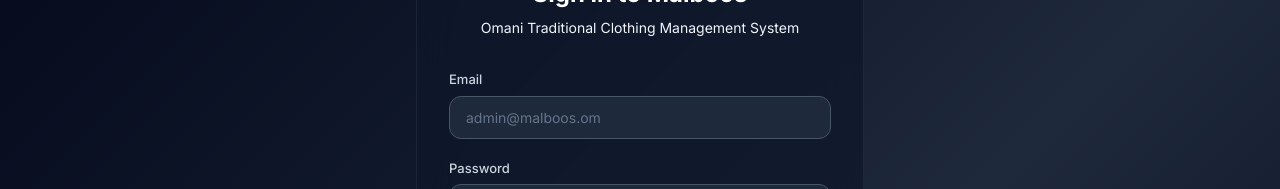
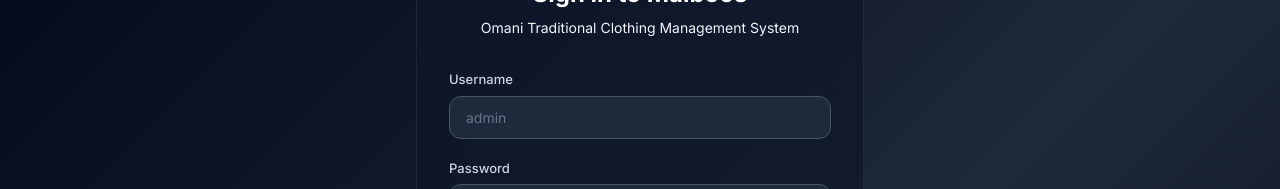
Before and after one commit to abdulmajeedalbarhi/malboos, a Next.js app: page /en/login in a window 1280 px wide. Shown: the part 285-474 px from the top of the page. Built offline with nearby package versions, Linux system fonts and the light colour scheme; no server answers.

Commit message:
feat: migrate to username login & restrict user/branch management

```diff
--- a/src/app/[locale]/(dashboard)/settings/page.tsx
+++ b/src/app/[locale]/(dashboard)/settings/page.tsx
@@ -33,10 +33,14 @@ export default function SettingsPage() {
     const [loadingUsers, setLoadingUsers] = useState(true);
     const [showAddUser, setShowAddUser] = useState(false);
     const [editingUserId, setEditingUserId] = useState<string | null>(null);
-    const [newUser, setNewUser] = useState({ full_name: "", email: "", password: "", phone: "", role: "cashier", branch_id: "" });
+    const [newUser, setNewUser] = useState({ full_name: "", username: "", password: "", phone: "", role: "cashier", branch_id: "" });
     const [editUser, setEditUser] = useState<any>({});
     const [saving, setSaving] = useState(false);
     const [successMsg, setSuccessMsg] = useState("");
+
+    // Branches state
+    const [showAddBranch, setShowAddBranch] = useState(false);
+    const [newBranch, setNewBranch] = useState({ name: "", name_ar: "", phone: "", address: "" });
 
     // Fetch user profiles
     const fetchUsers = async () => {
@@ -63,8 +67,9 @@ export default function SettingsPage() {
             );
 
             // 2. Sign up the user in Supabase Auth
+            const syntheticEmail = `${newUser.username.trim().toLowerCase()}@malboos.local`;
             const { data: authData, error: authError } = await tempClient.auth.signUp({
-                email: newUser.email,
+                email: syntheticEmail,
                 password: newUser.password,
             });
 
@@ -97,7 +102,7 @@ export default function SettingsPage() {
             }
 
             setShowAddUser(false);
-            setNewUser({ full_name: "", email: "", password: "", phone: "", role: "cashier", branch_id: "" });
+            setNewUser({ full_name: "", username: "", password: "", phone: "", role: "cashier", branch_id: "" });
             showSuccess(locale === "ar" ? "تم إضافة المستخدم بنجاح" : "User added successfully");
             fetchUsers();
         } catch (err: any) {
@@ -127,6 +132,23 @@ export default function SettingsPage() {
         await supabase.from("user_profiles").delete().eq("id", id);
         showSuccess(locale === "ar" ? "تم حذف المستخدم" : "User deleted");
         fetchUsers();
+    };
+
+    const handleAddBranch = async (e: React.FormEvent) => {
+        e.preventDefault();
+        setSaving(true);
+        try {
+            const { error } = await supabase.from("branches").insert(newBranch);
+            if (error) throw error;
+            setShowAddBranch(false);
+            setNewBranch({ name: "", name_ar: "", phone: "", address: "" });
+            showSuccess(locale === "ar" ? "تم إضافة الفرع بنجاح" : "Branch added successfully");
+            window.location.reload();
+        } catch (err: any) {
+            console.error(err);
+            alert(locale === "ar" ? "خطأ: " + err.message : "Error: " + err.message);
+        }
+        setSaving(false);
     };
 
     const openEdit = (user: any) => {
@@ -196,9 +218,11 @@ export default function SettingsPage() {
                                     <Shield size={20} style={{ color: "var(--color-brand-400)" }} />
                                     {locale === "ar" ? "المستخدمون والصلاحيات" : "Users & Permissions"}
                                 </h2>
+                                {profile?.role === "admin" && (
                                     <button className="btn btn-primary" onClick={() => setShowAddUser(true)}>
                                         <UserPlus size={16} /> {locale === "ar" ? "إضافة مستخدم" : "Add User"}
                                     </button>
+                                )}
                             </div>
 
                             {loadingUsers ? (
@@ -236,10 +260,12 @@ export default function SettingsPage() {
                                                             </div>
                                                         </div>
                                                         <div className="flex gap-1">
+                                                            {(profile?.role === "admin" || isCurrentUser) && (
                                                                 <button onClick={() => openEdit(user)} className="p-1.5 rounded-lg" style={{ background: "var(--color-surface-700)" }}>
                                                                     <Pencil size={13} style={{ color: "var(--color-brand-400)" }} />
                                                                 </button>
-                                                            {!isCurrentUser && (
+                                                            )}
+                                                            {profile?.role === "admin" && !isCurrentUser && (
                                                                 <button onClick={() => handleDeleteUser(user.id)} className="p-1.5 rounded-lg" style={{ background: "var(--color-surface-700)" }}>
                                                                     <Trash2 size={13} style={{ color: "#f87171" }} />
                                                                 </button>
@@ -295,8 +321,8 @@ export default function SettingsPage() {
                                                     <input className="input" dir="ltr" value={newUser.phone} onChange={(e) => setNewUser({ ...newUser, phone: e.target.value })} /></div>
                                             </div>
                                             <div className="grid grid-cols-2 gap-3">
-                                                <div><label className="label">{locale === "ar" ? "البريد الإلكتروني" : "Email"}</label>
-                                                    <input type="email" dir="ltr" className="input" value={newUser.email} onChange={(e) => setNewUser({ ...newUser, email: e.target.value })} required /></div>
+                                                <div><label className="label">{locale === "ar" ? "اسم المستخدم" : "Username"}</label>
+                                                    <input type="text" dir="ltr" className="input" value={newUser.username} onChange={(e) => setNewUser({ ...newUser, username: e.target.value })} required /></div>
                                                 <div><label className="label">{locale === "ar" ? "كلمة المرور" : "Password"}</label>
                                                     <input type="password" dir="ltr" className="input" minLength={6} value={newUser.password} onChange={(e) => setNewUser({ ...newUser, password: e.target.value })} required /></div>
                                             </div>
@@ -333,10 +359,17 @@ export default function SettingsPage() {
                     {/* ====== Shop Info ====== */}
                     {activeSection === "shop" && (
                         <div className="space-y-4">
+                            <div className="flex items-center justify-between">
                                 <h2 className="text-lg font-semibold text-white flex items-center gap-2">
                                     <Building2 size={20} style={{ color: "var(--color-brand-400)" }} />
                                     {locale === "ar" ? "معلومات المتجر والفروع" : "Shop & Branches"}
                                 </h2>
+                                {(profile?.role === "admin" || profile?.role === "owner") && (
+                                    <button className="btn btn-primary btn-sm" onClick={() => setShowAddBranch(true)}>
+                                        <Plus size={16} /> {locale === "ar" ? "إضافة فرع" : "Add Branch"}
+                                    </button>
+                                )}
+                            </div>
                             {branches && branches.length > 0 ? (
                                 <div className="space-y-3">
                                     {branches.map((branch: any) => (
@@ -354,6 +387,39 @@ export default function SettingsPage() {
                                 </div>
                             ) : (
                                 <div className="card text-center py-8"><p className="text-sm" style={{ color: "var(--color-surface-400)" }}>{locale === "ar" ? "لا توجد فروع" : "No branches"}</p></div>
+                            )}
+
+                            {/* Add Branch Modal */}
+                            {showAddBranch && (
+                                <div className="fixed inset-0 z-50 flex items-center justify-center p-4" style={{ background: "rgba(0,0,0,0.6)" }} onClick={() => setShowAddBranch(false)}>
+                                    <div className="glass rounded-2xl p-6 w-full max-w-lg max-h-[85vh] overflow-y-auto animate-fade-in" onClick={(e) => e.stopPropagation()}>
+                                        <div className="flex items-center justify-between mb-5">
+                                            <h2 className="text-lg font-bold text-white">{locale === "ar" ? "إضافة فرع جديد" : "Add New Branch"}</h2>
+                                            <button onClick={() => setShowAddBranch(false)}><X size={20} style={{ color: "var(--color-surface-400)" }} /></button>
+                                        </div>
+                                        <form onSubmit={handleAddBranch} className="space-y-4">
+                                            <div className="grid grid-cols-2 gap-3">
+                                                <div><label className="label">{locale === "ar" ? "اسم الفرع (إنجليزي)" : "Branch Name (En)"}</label>
+                                                    <input className="input" dir="ltr" value={newBranch.name} onChange={(e) => setNewBranch({ ...newBranch, name: e.target.value })} required /></div>
+                                                <div><label className="label">{locale === "ar" ? "اسم الفرع (عربي)" : "Branch Name (Ar)"}</label>
+                                                    <input className="input" dir="rtl" value={newBranch.name_ar} onChange={(e) => setNewBranch({ ...newBranch, name_ar: e.target.value })} required /></div>
+                                            </div>
+                                            <div className="grid grid-cols-2 gap-3">
+                                                <div><label className="label">{locale === "ar" ? "الهاتف" : "Phone"}</label>
+                                                    <input className="input" dir="ltr" value={newBranch.phone} onChange={(e) => setNewBranch({ ...newBranch, phone: e.target.value })} required /></div>
+                                                <div><label className="label">{locale === "ar" ? "العنوان" : "Address"}</label>
+                                                    <input className="input" value={newBranch.address} onChange={(e) => setNewBranch({ ...newBranch, address: e.target.value })} required /></div>
+                                            </div>
+                                            <div className="flex gap-3 pt-2">
+                                                <button type="submit" className="btn btn-primary flex-1" disabled={saving}>
+                                                    {saving ? <Loader2 size={16} className="animate-spin" /> : <Plus size={16} />}
+                                                    {locale === "ar" ? "إضافة وحفظ" : "Add Branch"}
+                                                </button>
+                                                <button type="button" onClick={() => setShowAddBranch(false)} className="btn btn-secondary">{locale === "ar" ? "إلغاء" : "Cancel"}</button>
+                                            </div>
+                                        </form>
+                                    </div>
+                                </div>
                             )}
                         </div>
                     )}
--- a/src/app/[locale]/login/page.tsx
+++ b/src/app/[locale]/login/page.tsx
@@ -13,7 +13,7 @@ export default function LoginPage() {
     const router = useRouter();
     const { signIn } = useAuth();
 
-    const [email, setEmail] = useState("");
+    const [username, setUsername] = useState("");
     const [password, setPassword] = useState("");
     const [showPassword, setShowPassword] = useState(false);
     const [error, setError] = useState("");
@@ -26,7 +26,8 @@ export default function LoginPage() {
         setError("");
         setIsLoading(true);
 
-        const { error: signInError } = await signIn(email, password);
+        const syntheticEmail = `${username.trim().toLowerCase()}@malboos.local`;
+        const { error: signInError } = await signIn(syntheticEmail, password);
 
         if (signInError) {
             setError(t("auth.loginError"));
@@ -102,18 +103,18 @@ export default function LoginPage() {
                     {/* Login Form */}
                     <form onSubmit={handleSubmit} className="space-y-5">
                         <div>
-                            <label htmlFor="email" className="label">
-                                {t("auth.email")}
+                            <label htmlFor="username" className="label">
+                                {locale === "ar" ? "اسم المستخدم" : "Username"}
                             </label>
                             <input
-                                id="email"
-                                type="email"
-                                value={email}
-                                onChange={(e) => setEmail(e.target.value)}
+                                id="username"
+                                type="text"
+                                value={username}
+                                onChange={(e) => setUsername(e.target.value)}
                                 className="input"
-                                placeholder="admin@malboos.om"
+                                placeholder="admin"
                                 required
-                                autoComplete="email"
+                                autoComplete="username"
                                 dir="ltr"
                             />
                         </div>
```
Lines whose indentation alone changed are shown as unchanged.
